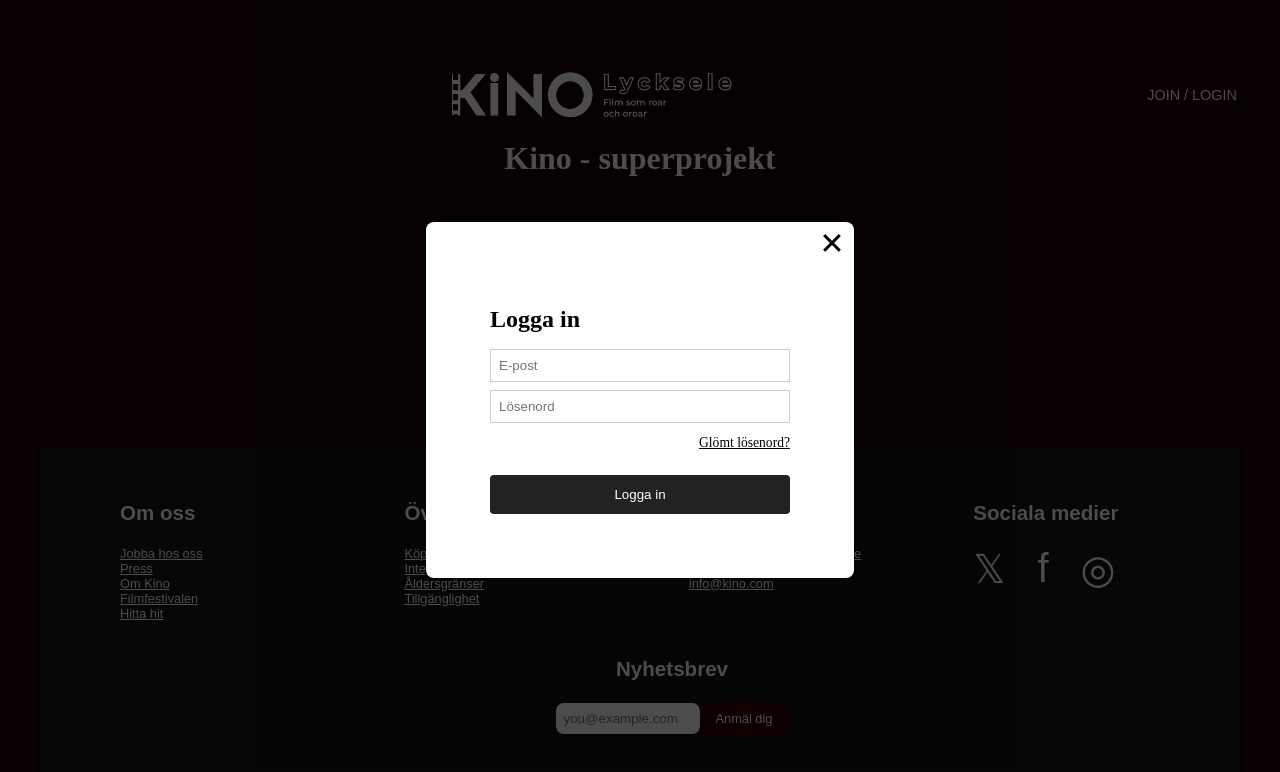
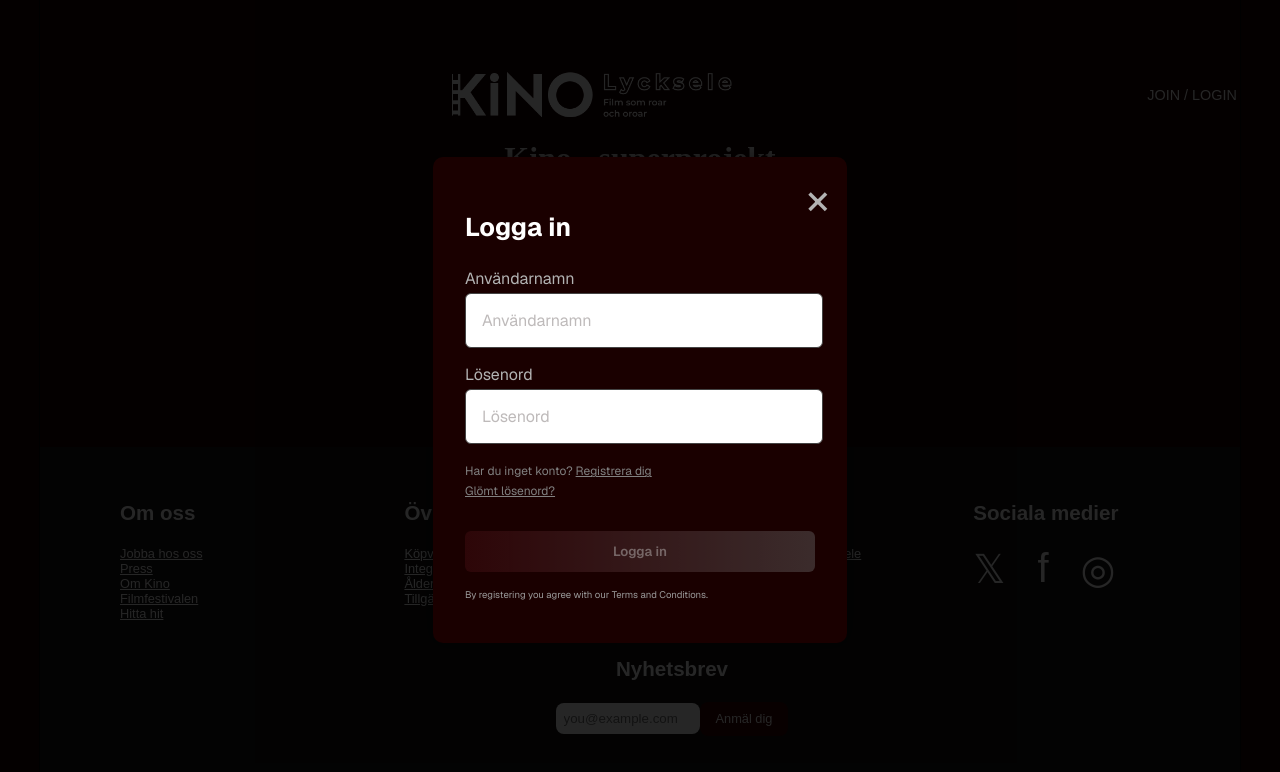
Before and after one commit to anteman-swe/kino-with-next.js, a Next.js app in the folder kino-webb/: page / in a window 1280 px wide. Both pictures are taken after a click on the button "JOIN / LOGIN". Shown: the top 772 px of the page. Built offline with nearby package versions, Linux system fonts and the light colour scheme.

Commit message:
Add login modal using Base UI and match Figma design

```diff
--- a/kino-webb/src/app/components/login/LoginModal.module.scss
+++ b/kino-webb/src/app/components/login/LoginModal.module.scss
@@ -1,62 +1,125 @@
-.login__modal {
-  display: flex;
+
+.overlay * {
+  font-family: var(--font-geist-sans), sans-serif;
+}
+
+.overlay {
   position: fixed;
   inset: 0;
-  background-color: rgba(0,0,0,0.7);
+  width: 100vw;
+  height: 100vh;
+  background: rgba(0, 0, 0, 0.85);
+  display: flex;
   justify-content: center;
   align-items: center;
-  z-index: 100;
+  z-index: 9999;
 }
 
-.login__content {
-  background: white;
-  padding: 4rem;
-  border-radius: 8px;
-  width: 300px;
+.modal {
+  background: $dark-bg;
+  padding: 2rem;
+  border-radius: 10px;
+  width: 350px;
+  color: white;
   position: relative;
+  box-shadow: 0 0 20px rgba(0,0,0,0.5);
+  font-family: var(--login-font), sans-serif;
 }
 
-.login__close {
+.closeBtn {
   position: absolute;
-  top: 0.2rem;
-  right: 0.2rem;
-  font-size: 1.9rem;
-  border: 0;
-  background: transparent;
+  right: 12px;
+  top: 12px;
+  background: none;
+  border: none;
+  font-size: 45px;
+  color: #b3b3b3;
   cursor: pointer;
 }
 
-.login__title {
-  margin-bottom: 1rem;
+.title {
+  margin-bottom: 1.5rem;
+  text-align: left;
+  font-size: 1.6rem;
+
 }
 
-.login__form {
+.form {
   display: flex;
   flex-direction: column;
-  gap: 0.5rem;
+  gap: 1rem;
+  color: #b3b3b3;
+
 }
 
-.login__input {
-  padding: 0.5rem;
-  border: 1px solid #ccc;
+.form label {
+  display: flex;
+  flex-direction: column;
+  gap: 4px;
+  padding: 0;
+  margin: 0;
+  width: 100%;
 }
 
-.login__forgot {
-  font-size: 0.85rem;
-  color: #000;
-  text-decoration: underline;
-  cursor: pointer;
-  display: block;
-  margin-top: 0.3rem;
-  margin-bottom: 1rem;
-  text-align: right;
+.inputField {
+  width: 97%;
+  background: ffffff;
+  border: 1px solid #444;
+  border-radius: 6px;
+  color: #000000;
+  font-size: 1rem;
+  padding: 1rem 0.5rem;
+
 }
 
-.login__submit {
-  background: #222;
+.inputField::placeholder {
+  color: #bebaba;
+  opacity: 1;
+  padding: 0.5rem;
+}
+
+
+.links {
+  display: flex;
+  flex-direction: column;
+  gap: 4px;
+  font-style: underline;
+  font-size: 0.85rem;
+  margin-top: 0.2rem;
+  padding:0;
+}
+
+.links a {
+  color: #818080;
+  cursor: pointer;
+  text-align: left;
+  font-size: 0.75rem;
+}
+
+.registerLink,
+.forgotLink {
+  text-decoration: underline;
+}
+
+.loginBtn {
+  margin-top: 1rem;
+  padding: 12px;
+  width: 100%;
+  border-radius: 6px;
+  font-weight: 600;
+  cursor: pointer;
+  border: none;
   color: white;
-  padding: 0.75rem;
-  border: none;
-  border-radius: 4px;
-  cursor: pointer;
+  background: linear-gradient(90deg, #4a0f14 0%, #6d6d6d 100%);
 }
+.loginBtn:disabled {
+  opacity: 0.4;
+  cursor: not-allowed;
+}
+
+.terms {
+  margin-top: 0;
+  font-size: 0.60rem;
+  text-align: left;
+  color: #9b9a9a;
+}
--- a/kino-webb/src/app/components/login/LoginModal.tsx
+++ b/kino-webb/src/app/components/login/LoginModal.tsx
@@ -1,7 +1,9 @@
 "use client";
 
+import { Button, Input } from "@base-ui/react";
 import styles from "./LoginModal.module.scss";
 import { useRouter } from "next/navigation";
+import { useState } from "react";
 
 type LoginModalProps = {
   onClose: () => void;
@@ -10,38 +12,63 @@ type LoginModalProps = {
 export default function LoginModal({ onClose }: LoginModalProps) {
   const router = useRouter();
 
-  function handleSubmit(e: React.FormEvent) {
+  const [username, setUsername] = useState("");
+  const [password, setPassword] = useState("");
+
+  function handleSubmit(e: React.FormEvent<HTMLFormElement>) {
     e.preventDefault();
     router.push("/member-page");
   }
 
+  const isDisabled = !username || !password;
+
   return (
-    <div className={styles.login__modal} onClick={onClose}>
-      <div className={styles.login__content} onClick={(e) => e.stopPropagation()}>
-        <button className={styles.login__close} onClick={onClose}>✕</button>
+    <div className={styles.overlay} onClick={onClose}>
+      <div className={styles.modal} onClick={(e) => e.stopPropagation()}>
+        <button className={styles.closeBtn} onClick={onClose}>×</button>
 
-        <h2 className={styles.login__title}>Logga in</h2>
+        <h2 className={styles.title}>Logga in</h2>
 
-        <form className={styles.login__form} onSubmit={handleSubmit}>
-          <input
-            className={styles.login__input}
-            type="email"
-            placeholder="E-post"
+        <form onSubmit={handleSubmit} className={styles.form}>
+          <label>
+            Användarnamn
+            <Input
+              className={styles.inputField}
+              placeholder="Användarnamn"
               required
+              value={username}
+              onChange={(e) => setUsername(e.target.value)}
             />
+          </label>
 
-          <input
-            className={styles.login__input}
+          <label>
+            Lösenord
+            <Input
               type="password"
+              className={styles.inputField}
               placeholder="Lösenord"
               required
+              value={password}
+              onChange={(e) => setPassword(e.target.value)}
             />
+          </label>
 
-          <a className={styles.login__forgot}>Glömt lösenord?</a>
+          <div className={styles.links}>
+            <a>Har du inget konto? <span className={styles.registerLink}>Registrera dig</span></a>
+            <a className={styles.forgotLink}>Glömt lösenord?</a>
+          </div>
 
-          <button className={styles.login__submit} type="submit">
+          <Button
+            className={styles.loginBtn}
+            type="submit"
+            disabled={isDisabled}
+          >
             Logga in
-          </button>
+          </Button>
+
+          <p className={styles.terms}>
+            By registering you agree with our Terms and Conditions.
+          </p>
         </form>
       </div>
     </div>
```
Lines whose indentation alone changed are shown as unchanged.
